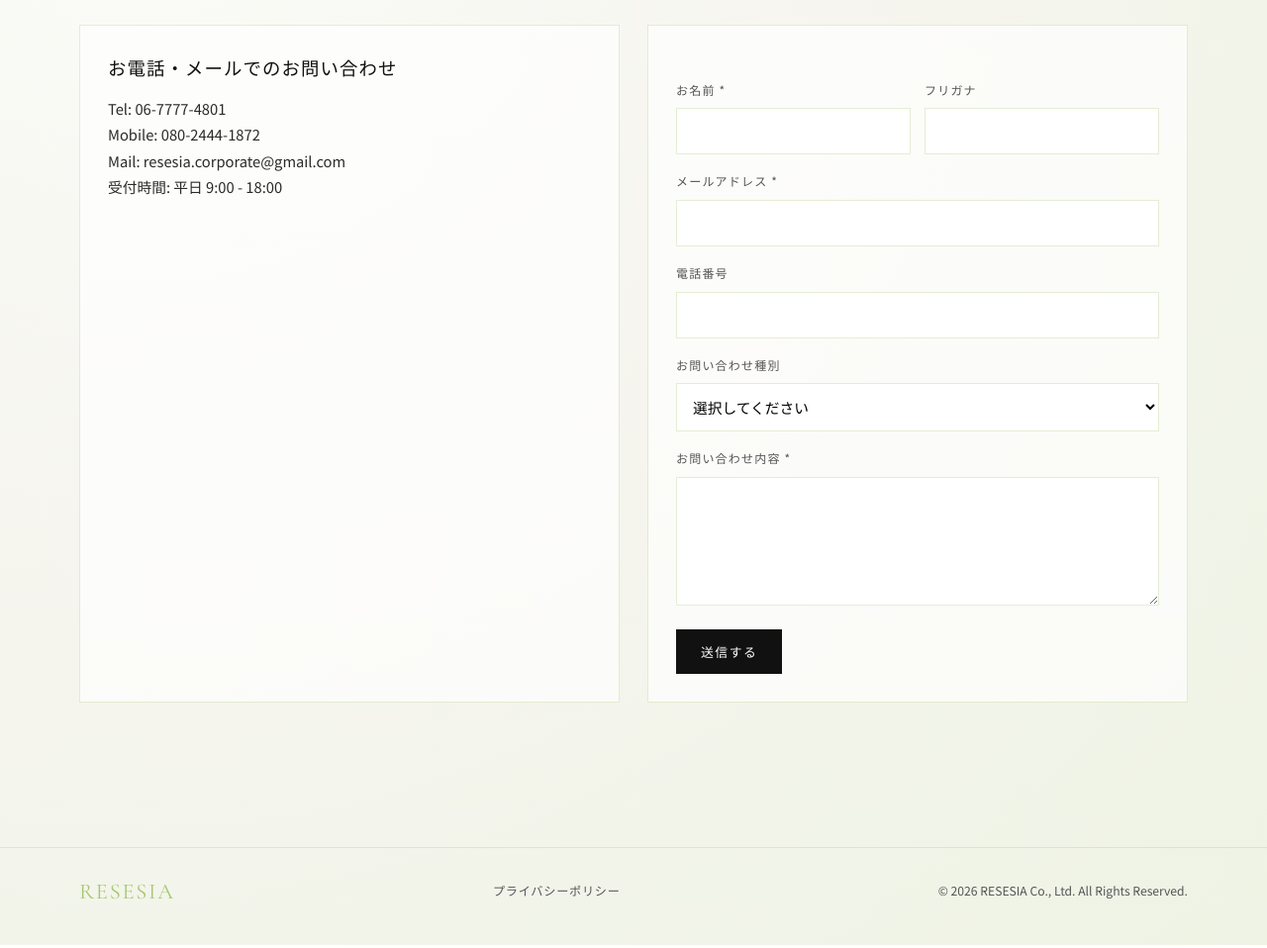
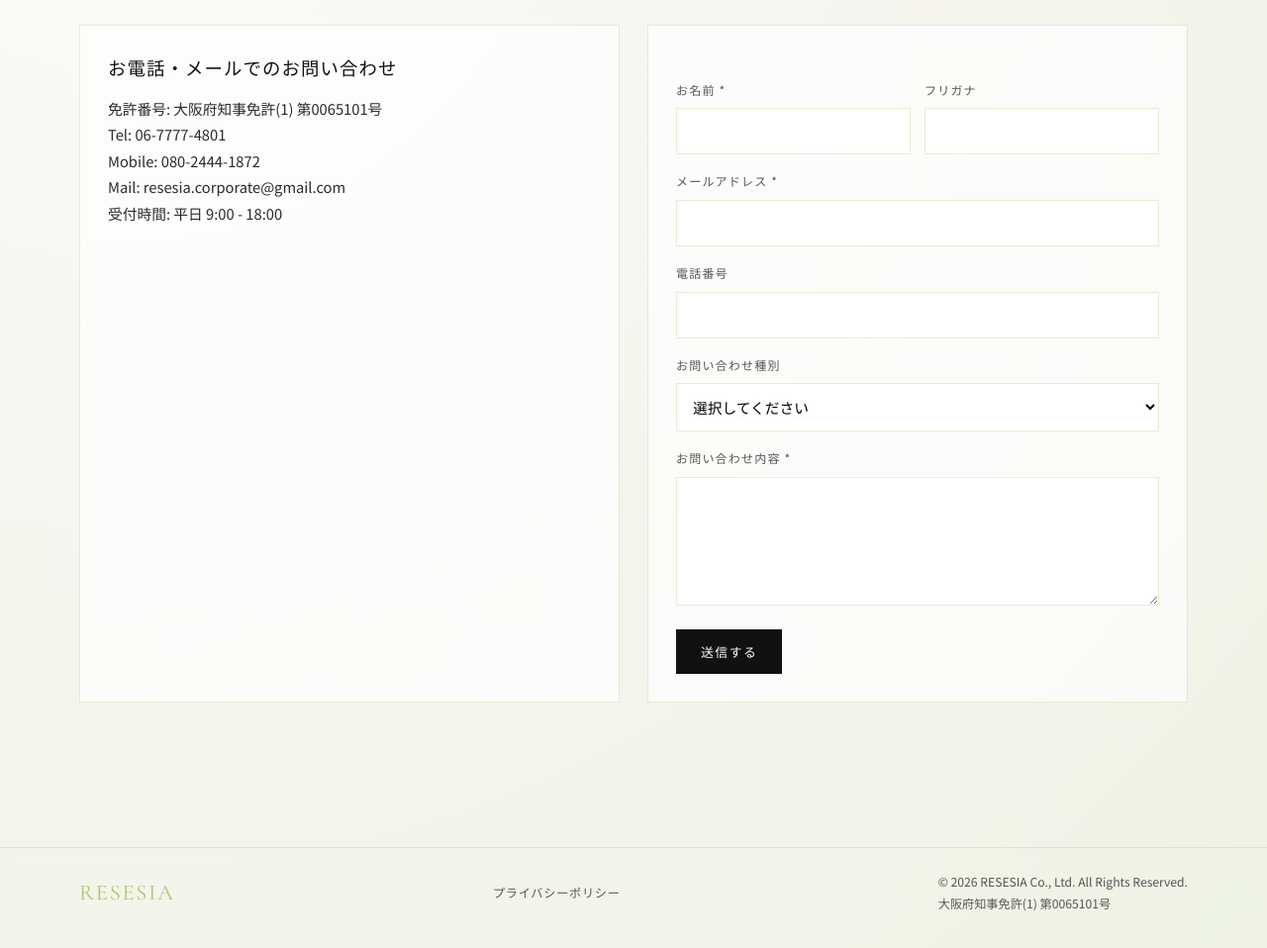
Before and after one commit to takiyagenzi0526-max/resesia, a website: page contact.html in a window 1280 px wide. Shown: the part 326-1284 px from the top of the page at 99% size. Drawn offline with nearby package versions, Linux system fonts and the light colour scheme.

Commit message:
add real estate license number

```diff
--- a/contact.html
+++ b/contact.html
@@ -36,7 +36,7 @@
         <div class="grid-2">
           <article class="card">
             <h3>お電話・メールでのお問い合わせ</h3>
-            <p>Tel: 06-7777-4801<br>Mobile: 080-2444-1872<br>Mail: resesia.corporate@gmail.com</p>
+            <p>免許番号: 大阪府知事免許(1) 第0065101号<br>Tel: 06-7777-4801<br>Mobile: 080-2444-1872<br>Mail: resesia.corporate@gmail.com</p>
             <p>受付時間: 平日 9:00 - 18:00</p>
           </article>
           <article class="contact-box">
@@ -88,7 +88,7 @@
       <nav class="footer-links">
         <a href="privacy.html">プライバシーポリシー</a>
       </nav>
-      <div>© 2026 RESESIA Co., Ltd. All Rights Reserved.</div>
+      <div>© 2026 RESESIA Co., Ltd. All Rights Reserved.<br>大阪府知事免許(1) 第0065101号</div>
     </div>
   </footer>
 
```
Also changed, not shown: access.html (+2 -1 lines), company.html (+2 -1 lines), index.html (+2 -1 lines), privacy.html (+2 -1 lines), services.html (+1 -1 lines).
